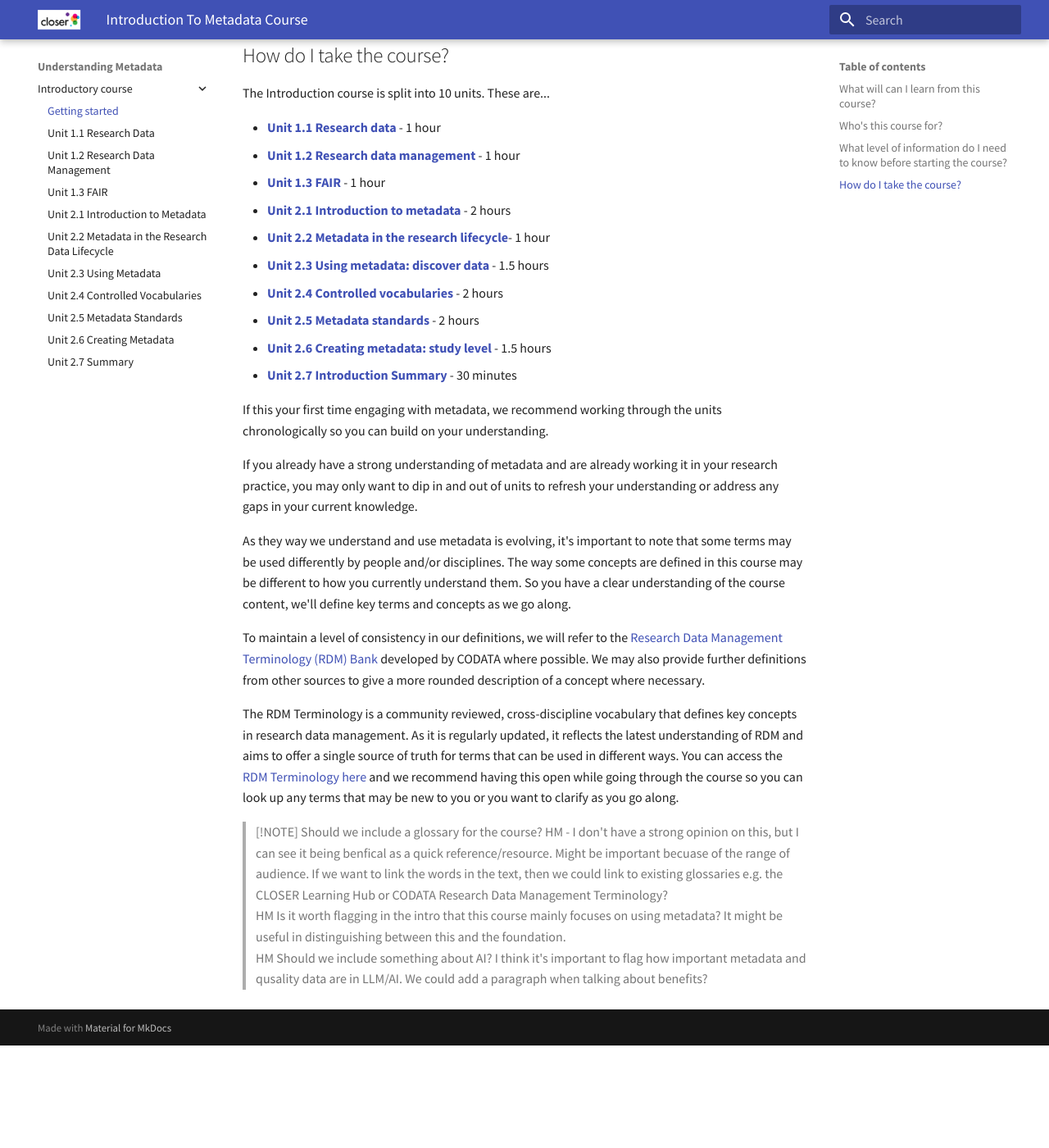
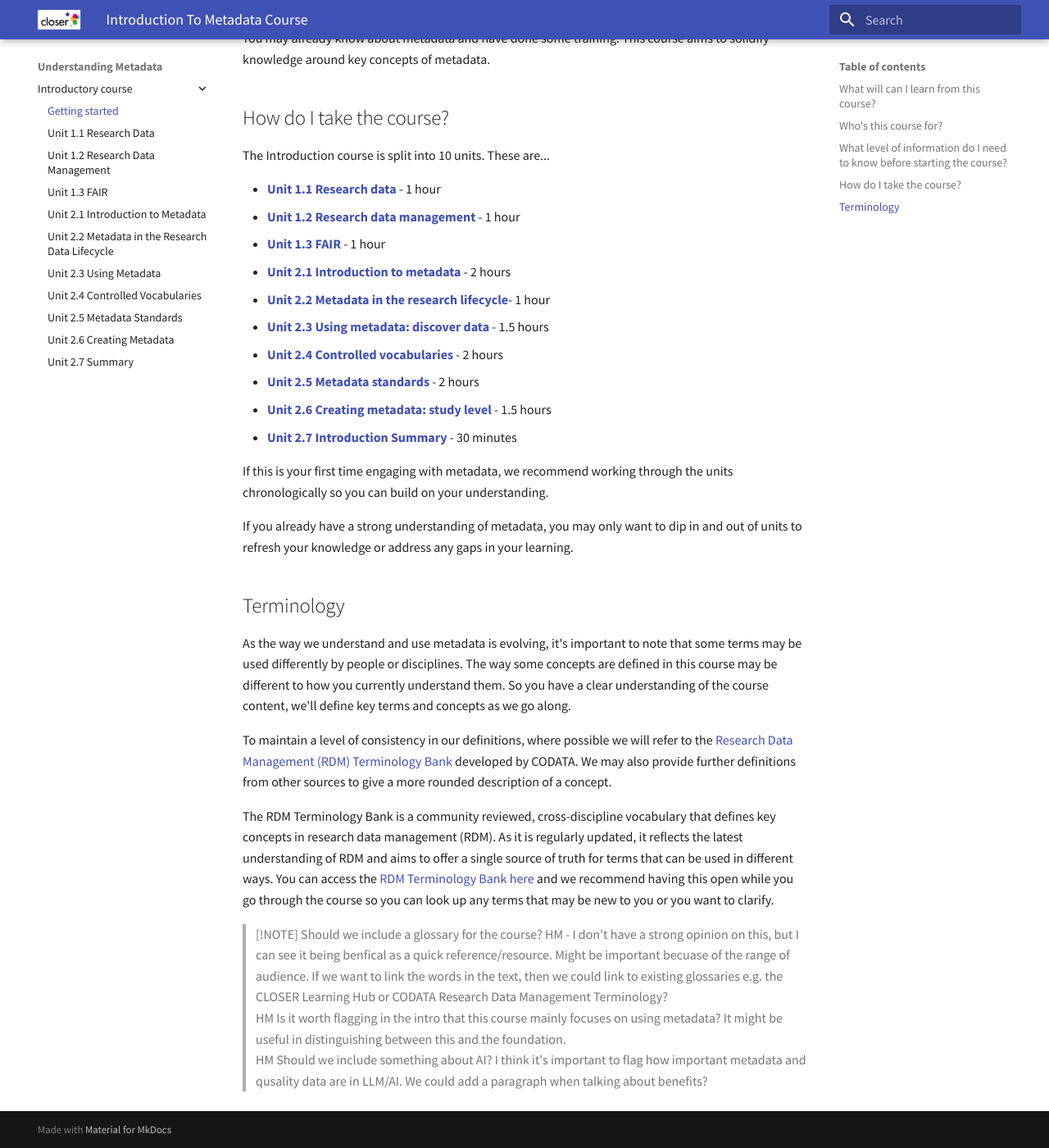
Before and after one commit to spuddybike/understanding-metadata, an MkDocs documentation site: the page built from docs/introduction/1.0 Module Introduction.md, in a window 1280 px wide and 1400 px high, scrolled down 1237 px. Shown: the whole window at 82% size. Built offline with MkDocs 1.6.1 and Material for MkDocs 9.7.7, drawn with Linux system fonts in a browser that asks for light colours; before the commit the page ends 2512 px from its top, so only the background shows below that; some of the changed text lies outside the part shown.

Commit message:
Update 1.0 Module Introduction.md

```diff
--- a/docs/introduction/1.0 Module Introduction.md
+++ b/docs/introduction/1.0 Module Introduction.md
@@ -14,13 +14,16 @@
 - Interpret and apply the principles of research data management and FAIR data
 - Define what metadata is and its relationship to research data
 - Explain the role of metadata in aiding discovery, understanding and reuse of data
-- Identify how metadata is used throughout the research process
+- Identify how metadata is used throughout the research lifecycle
 - Know how to use metadata to search data and metadata catalogues effectively
-- Evaluate best practice in metadata creation and identify the features that make metadata high quality
+- Know how to use metadata to asses data and it's relevance to your work
+- Distinguish between good quality metadata and poor quality metadata
+- Identify the features that make metadata high quality
 - Understand the role of controlled vocabularies and metadata standards in metadata creation and management
+- Evaluate best practice in metadata creation
 - Create study level metadata for your own research
 
-This course mainly focuses on what metadata is and how we _use_ metadata in research. In the next course, Foundation (which will be available shortly), will look at _creating_ metadata.
+This course mainly focuses on what metadata is and how we _use_ metadata in research. In the next course, Foundation (which will be available shortly), we will look at _creating_ metadata.
 
 ## Who's this course for?
 
@@ -54,15 +58,17 @@
 - [**Unit 2.6 Creating metadata: study level**](<2.6 Creating metadata%3A%20study level.md>) - 1.5 hours
 - [**Unit 2.7 Introduction Summary**](<2.7 Introduction summary.md>) - 30 minutes
 
-If this your first time engaging with metadata, we recommend working through the units chronologically so you can build on your understanding.
+If this is your first time engaging with metadata, we recommend working through the units chronologically so you can build on your understanding.
 
-If you already have a strong understanding of metadata and are already working it in your research practice, you may only want to dip in and out of units to refresh your understanding or address any gaps in your current knowledge.
+If you already have a strong understanding of metadata, you may only want to dip in and out of units to refresh your knowledge or address any gaps in your learning.
 
-As they way we understand and use metadata is evolving, it's important to note that some terms may be used differently by people and/or disciplines. The way some concepts are defined in this course may be different to how you currently understand them. So you have a clear understanding of the course content, we'll define key terms and concepts as we go along.
+## Terminology
 
-To maintain a level of consistency in our definitions, we will refer to the [Research Data Management Terminology (RDM) Bank](https://vocabs.ardc.edu.au/viewById/685) developed by CODATA where possible. We may also provide further definitions from other sources to give a more rounded description of a concept where necessary.
+As the way we understand and use metadata is evolving, it's important to note that some terms may be used differently by people or disciplines. The way some concepts are defined in this course may be different to how you currently understand them. So you have a clear understanding of the course content, we'll define key terms and concepts as we go along.
 
-The RDM Terminology is a community reviewed, cross-discipline vocabulary that defines key concepts in research data management. As it is regularly updated, it reflects the latest understanding of RDM and aims to offer a single source of truth for terms that can be used in different ways. You can access the [RDM Terminology here](https://vocabs.ardc.edu.au/viewById/685) and we recommend having this open while going through the course so you can look up any terms that may be new to you or you want to clarify as you go along.
+To maintain a level of consistency in our definitions, where possible we will refer to the [Research Data Management (RDM) Terminology Bank](https://vocabs.ardc.edu.au/viewById/685) developed by CODATA. We may also provide further definitions from other sources to give a more rounded description of a concept.
+
+The RDM Terminology Bank is a community reviewed, cross-discipline vocabulary that defines key concepts in research data management (RDM). As it is regularly updated, it reflects the latest understanding of RDM and aims to offer a single source of truth for terms that can be used in different ways. You can access the [RDM Terminology Bank here](https://vocabs.ardc.edu.au/viewById/685) and we recommend having this open while you go through the course so you can look up any terms that may be new to you or you want to clarify.
 
 >[!NOTE]
 > Should we include a glossary for the course?
```
Also changed, not shown: other parts of docs/introduction/1.0 Module Introduction.md (+2 -1 lines).
